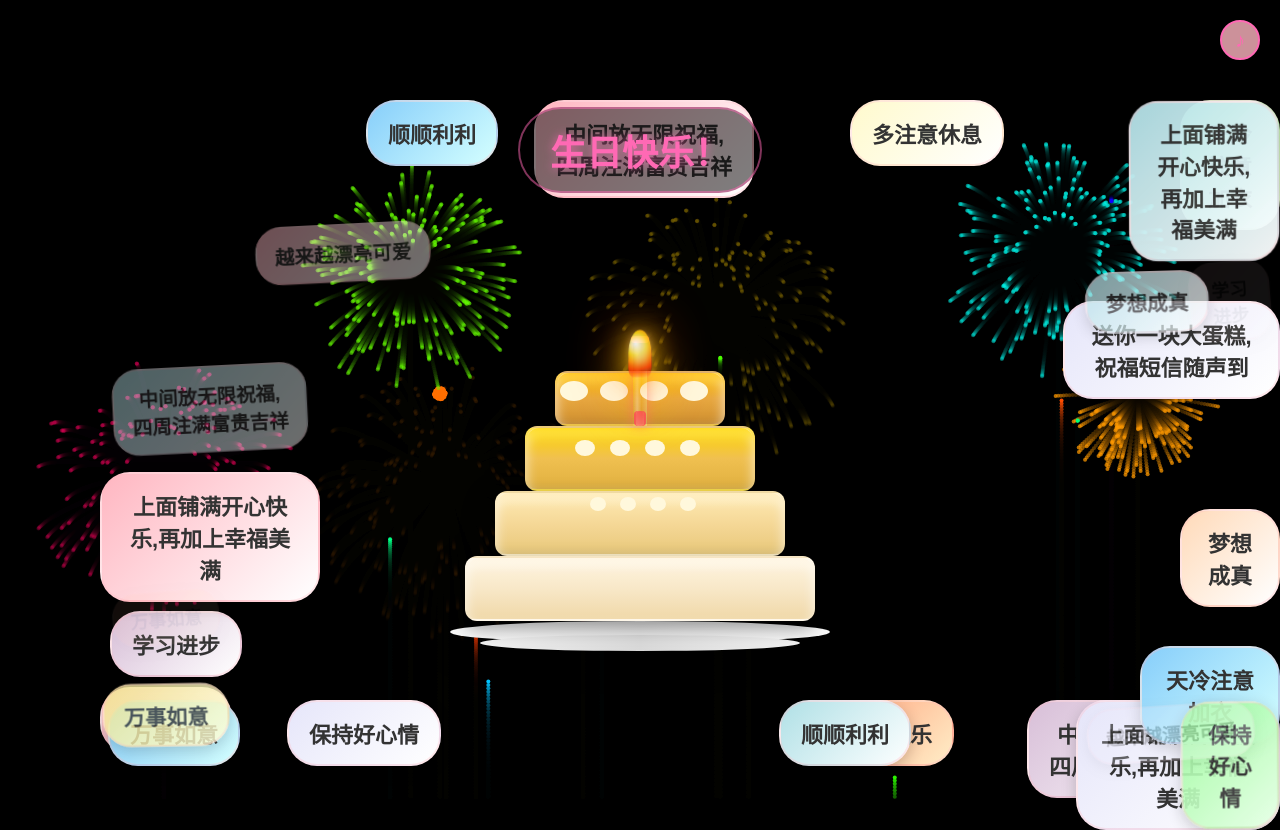
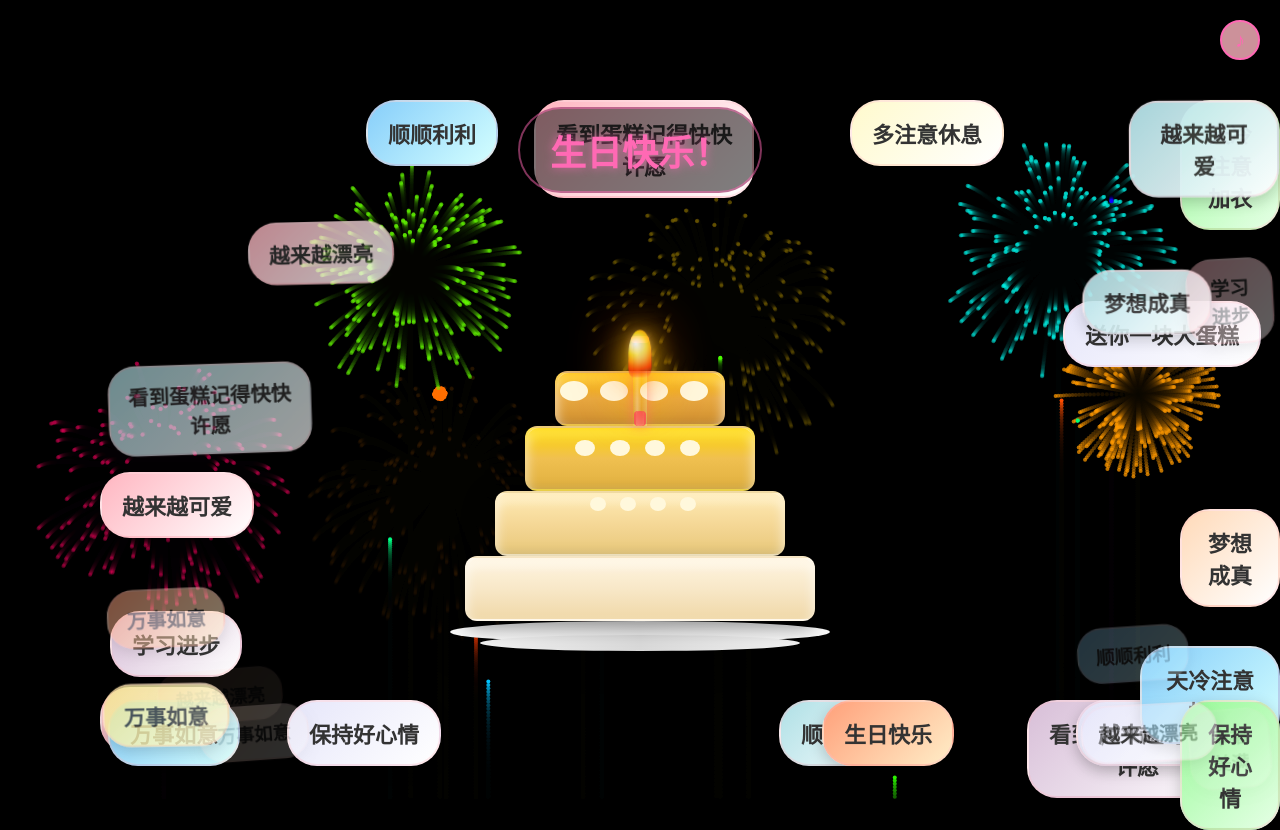
Before and after one commit to 20700130/Happy-Birthday, a plain HTML site: page index.html in a window 1280 px wide. Both pictures are taken after a click on the button "开始". Drawn offline with Linux system fonts and the light colour scheme.

Commit message:
Update index.html

```diff
--- a/index.html
+++ b/index.html
@@ -624,9 +624,9 @@
         const blessings = [
             "生日快乐", "梦想成真", "保持好心情", "多注意休息", "顺顺利利",
             "天冷注意加衣", "每天好睡眠", "学习进步", "身体健康", "万事如意",
-            "笑口常开", "越来越漂亮可爱", "幸福美满", "平安喜乐", "心想事成",
-            "天天开心",  "送你一块大蛋糕,祝福短信随声到", "幸福常伴你左右,快乐一生永相随",  "送你一块爱心蛋糕:底层送一生平安",
-            "中间放无限祝福,四周注满富贵吉祥", "上面铺满开心快乐,再加上幸福美满"
+            "笑口常开", "越来越漂亮", "幸福美满", "平安喜乐", "心想事成",
+            "天天开心",  "送你一块大蛋糕", "幸福常伴,快乐常在",  "未来越来越棒",
+            "看到蛋糕记得快快许愿", "越来越可爱"
         ];
 
         // 祝福语颜色列表
@@ -846,11 +846,11 @@
 
         // 开始祝福语动画
         function startBlessingAnimation() {
-            // 增加祝福语生成频率：从200ms减少到180ms
-            setInterval(createBlessing, 180);
+            // 增加祝福语生成频率：从200ms减少到160ms
+            setInterval(createBlessing, 160);
 
-            // 增加初始祝福语数量：从10个增加到12个
-            for (let i = 0; i < 12; i++) {
+            // 增加初始祝福语数量：从10个增加到20个
+            for (let i = 0; i < 20; i++) {
                 setTimeout(() => {
                     createBlessing();
                 }, i * 140); // 减少间隔时间，从150ms减少到140ms
```
